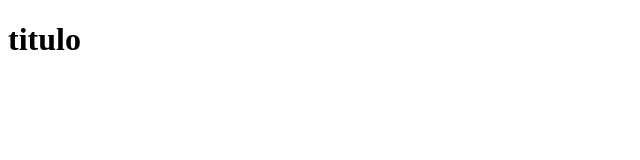
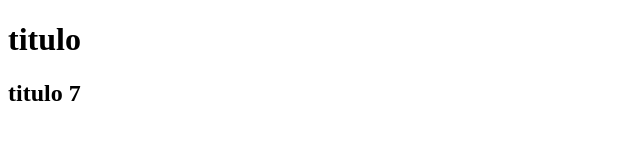
Before and after one commit to RoynerTortolero/dw-test, a plain HTML site: page index.html in a window 1280 px wide. Shown: the whole page, without its empty margins (0-640 px from the left). Drawn offline with Linux system fonts and the light colour scheme.

Commit message:
primer commit a nueva-rama

```diff
--- a/index.html
+++ b/index.html
@@ -7,6 +7,6 @@
 </head>
 <body>
     <h1>titulo</h1>
-
+    <h2>titulo 7</h2>
 </body>
 </html>
```
